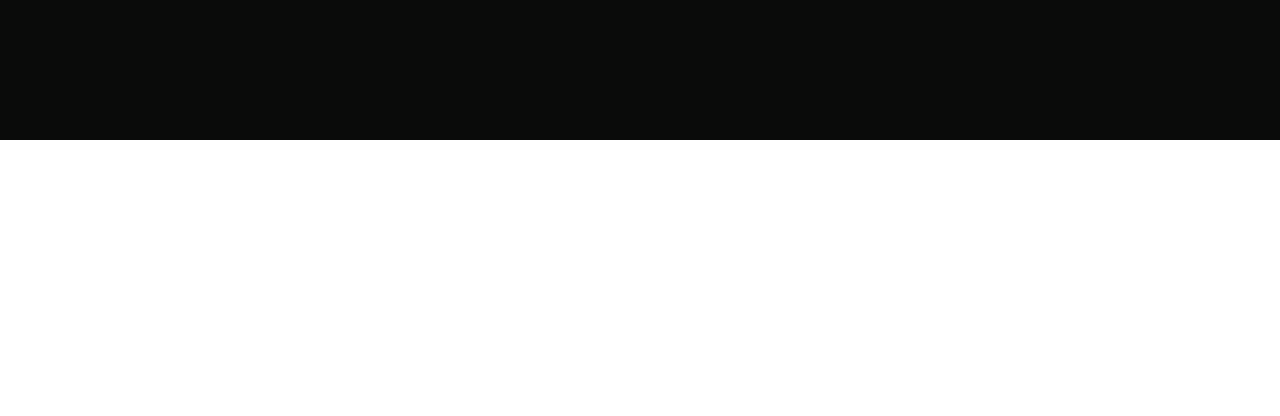
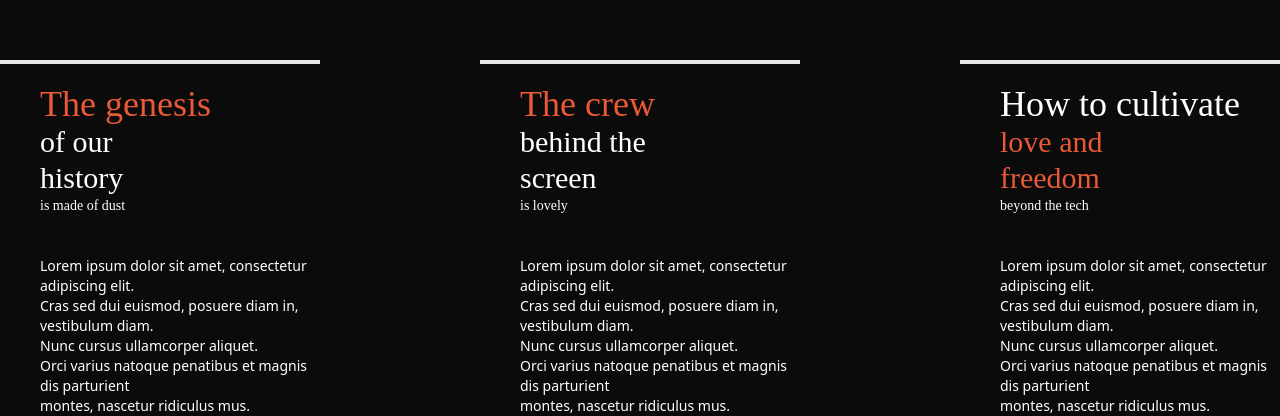
Before and after one commit to QuentinG64/xpanse, a React (Vite) app: page /AboutUs in a window 1280 px wide. Shown: the part 660-1076 px from the top of the page. Before the commit the page ends 800 px from the top, so only its background shows below. Built offline with nearby package versions, Linux system fonts and the light colour scheme; a web font is replaced by a local one.

Commit message:
About US page

```diff
--- a/package.json
+++ b/package.json
@@ -10,6 +10,7 @@
     "fix": "prettier --write . && eslint --fix --ext .jsx ."
   },
   "dependencies": {
+    "animatedtxt": "^1.1.3",
     "prop-types": "^15.8.1",
     "react": "^17.0.2",
     "react-dom": "^17.0.2",
--- a/src/App.jsx
+++ b/src/App.jsx
@@ -1,6 +1,7 @@
 import "./App.css";
 // eslint-disable-next-line no-unused-vars
 import { BrowserRouter as Router, Route, Routes } from "react-router-dom";
+
 import GoldenTicket from "./components/GoldenTicket";
 import NavBar from "./components/NavBar";
 import RecruiterPage from "./components/RecruiterPage";
--- a/src/components/AboutUs.jsx
+++ b/src/components/AboutUs.jsx
@@ -1,12 +1,13 @@
 import React from "react";
 import Video from "./Video.jsx";
+import BlockTxt from "./BlockTxt";
 
 const AboutUs = () => {
   return (
     <div>
       <Video />
+      <BlockTxt />
     </div>
   );
 };
-
 export default AboutUs;
--- /dev/null
+++ b/src/components/BlockTxt.jsx
@@ -0,0 +1,70 @@
+import React from "react";
+
+const BlockTxt = () => {
+  return (
+    <div className="grid gap-40 grid-cols-3 bg-main-1">
+      <div className="flex flex-col border-t-4 text-main-2 mt-20 ">
+        <div className="font-title pt-5 pb-10 pl-10 text-left">
+          <h1 className="text-4xl text-primary-1 ">
+            The genesis <br />
+          </h1>
+          <h2 className="text-3xl text-main-2 ">
+            of our <br /> history
+          </h2>
+          <h3 className="text-main-2 text-sm ">is made of dust</h3>
+        </div>
+        <h4 className="font-inter-light text-main-2 text-sm pl-10">
+          Lorem ipsum dolor sit amet, consectetur adipiscing elit.
+          <br />
+          Cras sed dui euismod, posuere diam in, vestibulum diam. <br />
+          Nunc cursus ullamcorper aliquet. <br />
+          Orci varius natoque penatibus et magnis dis parturient <br />
+          montes, nascetur ridiculus mus.
+          <br />
+        </h4>
+      </div>
+      <div className="flex flex-col text-main-2 border-t-4 mt-20">
+        <div className="font-title pt-5 pb-10 pl-10 text-left">
+          <h1 className="text-4xl text-primary-1">
+            The crew <br />
+          </h1>
+          <h2 className="text-3xl text-main-2 ">
+            behind the <br /> screen
+          </h2>
+          <h3 className="text-main-2 text-sm ">is lovely</h3>
+        </div>
+        <h4 className="font-inter-light text-main-2 text-sm pl-10">
+          Lorem ipsum dolor sit amet, consectetur adipiscing elit.
+          <br />
+          Cras sed dui euismod, posuere diam in, vestibulum diam. <br />
+          Nunc cursus ullamcorper aliquet. <br />
+          Orci varius natoque penatibus et magnis dis parturient <br />
+          montes, nascetur ridiculus mus.
+          <br />
+        </h4>
+      </div>
+      <div className="flex flex-col text-main-2 border-t-4 mt-20">
+        <div className="font-title pt-5 pb-10 pl-10 text-left">
+          <h1 className="text-4xl text-main-2">
+            How to cultivate <br />
+          </h1>
+          <h2 className="text-3xl text-primary-1 ">
+            love and <br /> freedom
+          </h2>
+          <h3 className="text-main-2 text-sm ">beyond the tech</h3>
+        </div>
+        <h4 className="font-inter-light text-main-2 text-sm pl-10">
+          Lorem ipsum dolor sit amet, consectetur adipiscing elit.
+          <br />
+          Cras sed dui euismod, posuere diam in, vestibulum diam. <br />
+          Nunc cursus ullamcorper aliquet. <br />
+          Orci varius natoque penatibus et magnis dis parturient <br />
+          montes, nascetur ridiculus mus.
+          <br />
+        </h4>
+      </div>
+    </div>
+  );
+};
+
+export default BlockTxt;
--- a/src/components/NavBar.jsx
+++ b/src/components/NavBar.jsx
@@ -1,13 +1,22 @@
 import React from "react";
 import { Link } from "react-router-dom";
+import { Phrase, Char } from "animatedtxt";
 
 const NavBar = () => {
   return (
     <div className="fixed w-full z-50">
       <nav className="font-title flex justify-between bg-transparent text-main-2 pt-6">
-        <p className="flex text-2xl ml-7">
-          {" "}
-          <Link to="/prehome">Xpanse</Link>
+        <p className="ml-7">
+          <Link to="/prehome">
+            <Phrase margin={15} size={20} color="white">
+              <Char char="X" delay={0} />
+              <Char char="P" delay={0.9} />
+              <Char char="A" delay={0.6} />
+              <Char char="N" delay={0.8} />
+              <Char char="S" delay={0.8} />
+              <Char char="E" delay={1} />
+            </Phrase>{" "}
+          </Link>
         </p>
         <ul className="mr-10 space-x-4 flex justify-around bg-transparent">
           <li className="pr-20 hover:underline decoration-solid decoration-primary-1">
```
Also changed, not shown: 1 other file (tests, documents, lock files or other folders).
